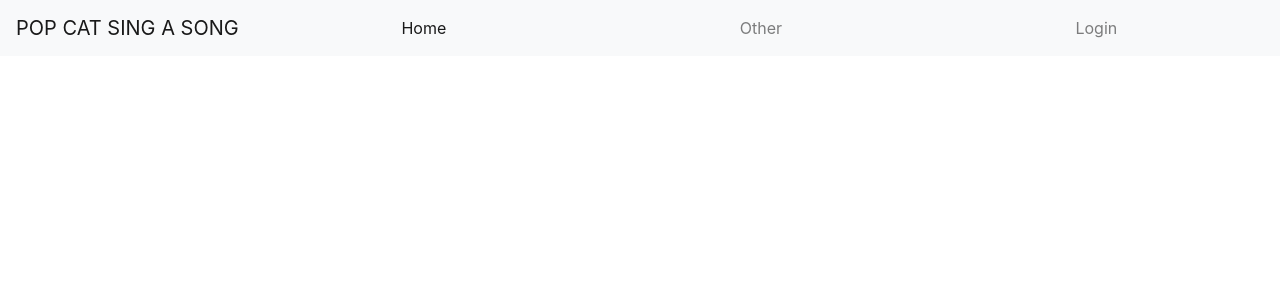
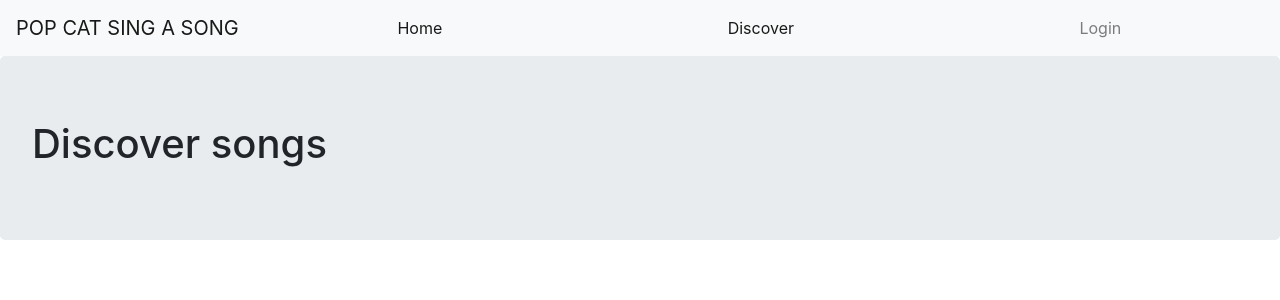
Before and after one commit to YanaTrifonova/pop_cat, a React (Create React App) app: page /discover in a window 1280 px wide. Shown: the top 300 px of the page. Built offline with nearby package versions, Linux system fonts and the light colour scheme; no server answers.

Commit message:
added discover page and link in navbar

```diff
--- a/src/App.js
+++ b/src/App.js
@@ -11,14 +11,8 @@ import Login from "./pages/Login";
 import {useDispatch, useSelector} from "react-redux";
 import {selectAppLoading} from "./store/appState/selector";
 import {getUserWithStoredToken} from "./store/user/actions";
-import {Jumbotron} from "react-bootstrap";
 import {Home} from "./pages/Home";
-
-const Other = () => (
-    <Jumbotron>
-        <h1>Other</h1>
-    </Jumbotron>
-);
+import {Discover} from "./pages/Discover";
 
 function App() {
     const dispatch = useDispatch();
@@ -35,7 +29,7 @@ function App() {
             {isLoading ? <Loading/> : null}
             <Switch>
                 <Route exact path="/" component={Home}/>
-                <Route path="/other" component={Other}/>
+                <Route path="/discover" component={Discover}/>
                 <Route path="/signup" component={SignUp}/>
                 <Route path="/login" component={Login}/>
             </Switch>
--- a/src/components/Navigation/index.js
+++ b/src/components/Navigation/index.js
@@ -22,7 +22,7 @@ export default function Navigation() {
             <Navbar.Collapse id="basic-navbar-nav">
                 <Nav style={{width: "100%"}} fill>
                     <NavbarItem path="/" linkText="Home"/>
-                    <NavbarItem path="/other" linkText="Other"/>
+                    <NavbarItem path="/discover" linkText="Discover"/>
                     {loginLogoutControls}
                 </Nav>
             </Navbar.Collapse>
--- /dev/null
+++ b/src/pages/Discover/index.js
@@ -0,0 +1,11 @@
+import {Jumbotron} from "react-bootstrap";
+import React from "react";
+
+export function Discover() {
+
+    return(
+        <Jumbotron>
+            <h1>Discover songs</h1>
+        </Jumbotron>
+    )
+}
```
